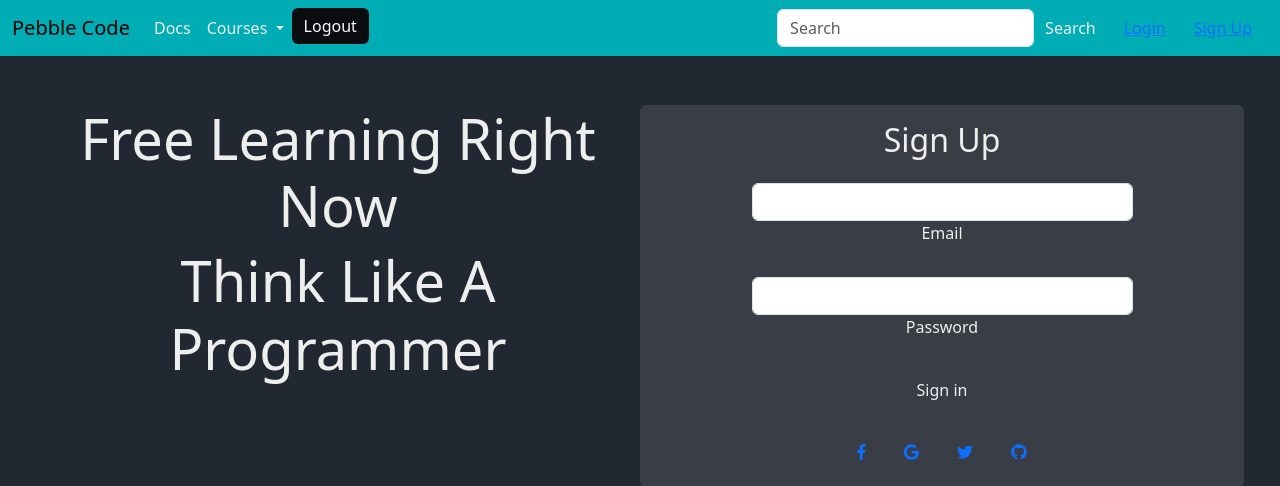
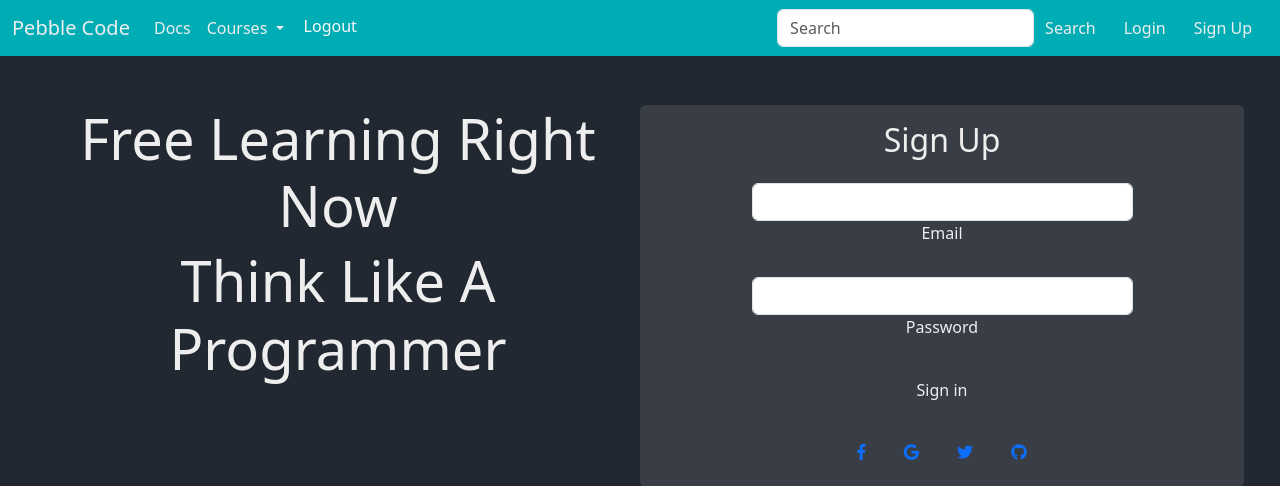
Before and after one commit to RohanKamat14/pebblecode, a Django app: page /login/ in a window 1280 px wide. Shown: the top 486 px of the page. Run offline with Django 5.2, Linux system fonts and the light colour scheme; some libraries are stand-ins or nearby versions.

Commit message:
integrating design changes

```diff
--- a/mysite/home/templates/Signup.html
+++ b/mysite/home/templates/Signup.html
@@ -3,7 +3,7 @@
 <head>
     <title>Signup Page</title>
     {% load static %}
-    <link rel="stylesheet" href="{% static 'Signup.css' %}">
+    <link rel="stylesheet" href="{% static 'css/Signup.css' %}">
     <link href='https://unpkg.com/boxicons@2.1.4/css/boxicons.min.css' rel='stylesheet'>
 </head>
 <body>
--- a/mysite/home/templates/index.html
+++ b/mysite/home/templates/index.html
@@ -18,7 +18,7 @@
   <nav class="navbar navbar-expand-lg sticky-top border-bottom border-dark">
 
     <div class="container-fluid">
-      <a class="navbar-brand" href=" ">Pebble Code</a>
+      <a class="navbar-brand light-text" href="">Pebble Code</a>
       <button class="navbar-toggler" type="button" data-bs-toggle="collapse" data-bs-target="#navbarSupportedContent"
         aria-controls="navbarSupportedContent" aria-expanded="false" aria-label="Toggle navigation">
         <span class="navbar-toggler-icon"></span>
@@ -46,7 +46,7 @@
           <li class="nav-item">
             <form class="logout" action="{% url 'logout' %}" method="post">
                 {% csrf_token %}
-                <button style="background-color: #0B0C10;" class="btn btn-outline-light my-2 my-sm-0 border-0 me-1" type="submit">Logout</button>
+                <button class="btn btn-outline-light my-2 my-sm-0 border-0 me-1" type="submit">Logout</button>
             </form>
         </li>
         </ul>
@@ -56,9 +56,15 @@
           <button class="btn light-text nav-btn mr-1 border-0 me-1 rounded" type="submit">Search</button>
         </form>
 
-        <button class="btn light-text my-2 nav-btn my-sm-0 border-0 me-1"
-          type="submit"><a href="{% url 'login' %}"> Login</a> </button>
-        <button class="btn light-text my-2 nav-btn my-sm-0 border-0 me-1" type="submit">  <a href="{% url 'Signup' %}">Sign Up</a></button>
+        <form action="{% url 'login' %}">
+          <button class="btn light-text my-2 nav-btn my-sm-0 border-0 me-1"
+          type="submit"> Login </button>
+        </form>
+
+        <form action="{% url 'Signup' %}">
+          <button class="btn light-text my-2 nav-btn my-sm-0 border-0 me-1" type="submit">  Sign Up</button>
+        </form>
+
       </div>
 
     </div>
--- a/mysite/home/templates/login.html
+++ b/mysite/home/templates/login.html
@@ -3,7 +3,7 @@
 <head>
     <title>User Login</title>
     {% load static %}
-    <link rel="stylesheet" href="{% static 'Signup.css' %}">
+    <link rel="stylesheet" href="{% static 'css/Signup.css' %}">
     <link href='https://unpkg.com/boxicons@2.1.4/css/boxicons.min.css' rel='stylesheet'>
 </head>
 <body>
```
Also changed, not shown: mysite/home/static/css/signup.css (renamed from mysite/home/static/signup.css).
